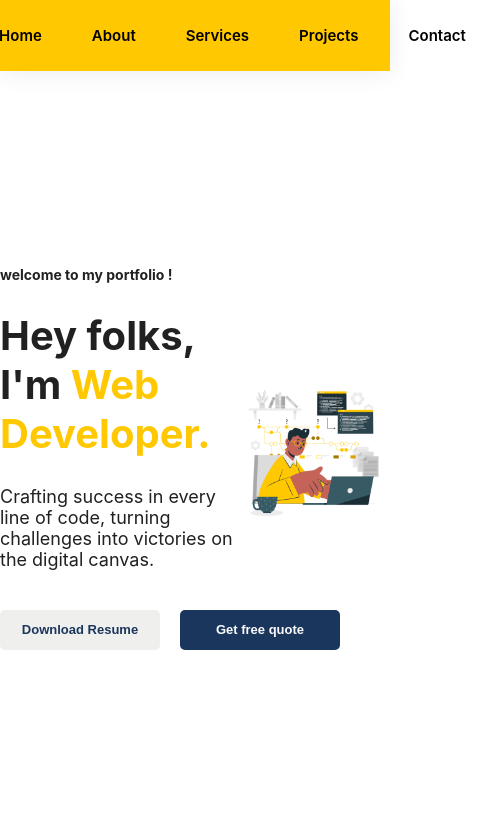
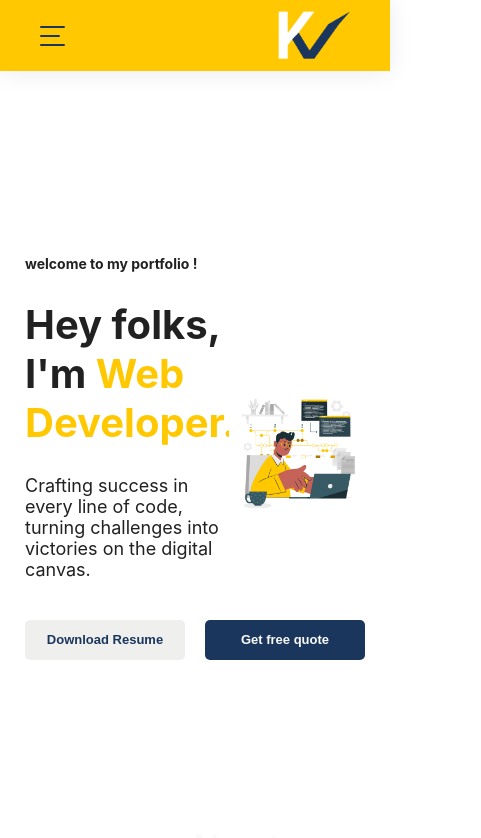
Before and after one commit to shrikrishna24/Portfolio, a React (Create React App) app: page / in a window 390 px wide. Shown: the top 838 px of the page, 481 px wide, since content can reach past the window. Built offline with nearby package versions, Linux system fonts and the light colour scheme; the HTML template or start-up script is replaced by a standard one.

Commit message:
navbar responsive

```diff
--- /dev/null
+++ b/src/components/hamburger/hamburger.css
@@ -0,0 +1,26 @@
+.hamburger{
+    display: none;
+}
+
+.bar{
+    height: 2px;
+    width: 25px;
+    background: var(--dark-primary);
+    margin: 7px 0;
+    border-radius: 10px;
+}
+
+.hamburger .bar:nth-child(2){
+    width: 20px;
+}
+
+
+@media screen and (max-width: 825px){
+    .hamburger{
+        display:inline-block;
+        width: 30px;
+        cursor: pointer;
+        padding: 17px 0;
+        transition: all 0.5s linear;
+    }
+}
--- /dev/null
+++ b/src/components/hamburger/hamburger.js
@@ -0,0 +1,25 @@
+import React from 'react';
+import './hamburger.css';
+
+export default function Hamburger(props) {
+  const { Click, open } = props;
+  return (
+    <div className="hamburger" onClick={Click}>
+      <div
+        className="bar"
+        style={{ transform: open ? 'rotate(45deg)' : 'rotate(0)' }}
+      ></div>
+      <div
+        className="bar"
+        style={{
+          transform: open ? 'translateX(200%)' : 'translateX(0)',
+          opacity: open ? 0 : 1,
+        }}
+      ></div>
+      <div
+        className="bar"
+        style={{ transform: open ? 'rotate(-45deg)' : 'rotate(0)' }}
+      ></div>
+    </div>
+  );
+}
--- a/src/components/navbar/navbar.css
+++ b/src/components/navbar/navbar.css
@@ -8,9 +8,8 @@ nav{
     top: 0;
     height: 71px;
     z-index: 9;
+    padding: 0 40px;
 }
-
-
 
 .nav-content{
     width: 69rem;
@@ -44,3 +43,44 @@ nav{
     color: var(--white);
     border-radius: var(--radius);
 }
+
+@media screen and (max-width:800px) {
+
+
+    .nav-content{
+        z-index: 9;
+        flex-direction: row-reverse;
+    }
+
+    .nav-content ul{
+        z-index: -100;
+        flex-direction: column;
+        align-items: center;
+        text-align: center;
+        position: absolute;
+        top: 100%;
+        left: 0;
+        background-color: var(--dark-primary);
+        color: var(--white);
+        transition: transform 0.3s ease; /* Add a smooth transition */
+        width: 100%;
+        padding: 40px 0;
+        gap: 40px;
+    }
+
+    .nav_menu_open {
+        transform: translateX(-100%);
+    }
+
+    .nav_menu_close {
+    transform: translateX(0);
+    }
+
+}
+
+@media screen and (max-width:600px) {
+    .nav-content ul{
+        padding: 35px 0;
+        gap: 35px;
+    }
+}
--- a/src/components/navbar/navbar.js
+++ b/src/components/navbar/navbar.js
@@ -1,8 +1,11 @@
-import React from 'react'
+import React,{useState} from 'react'
 import './navbar.css';
 import { Link } from 'react-scroll';
+import Hamburger from '../hamburger/hamburger'
 
 export default function Navbar() {
+    const [isClicked, setIsClicked] = useState(false);
+    const [isBurgerClicked, setIsBurgerClicked] = useState(false);
 
     const menuItems = [
         {
@@ -27,6 +30,14 @@ export default function Navbar() {
         },
     ];
 
+    const hideNavbar =()=>{
+        setIsBurgerClicked(false);
+    }
+
+    const showNavbar =()=>{
+        setIsBurgerClicked(true);
+    }
+
     return (
         <nav>
             <div className='nav-content'>
@@ -34,11 +45,11 @@ export default function Navbar() {
                     <img src={require('../../assests/navbar/logo.png')} height={'80px'} width={'75px'} alt="" />
                 </div>
                 <div>
-                    <ul>
+                    <ul className={isBurgerClicked ? "nav_menu_close " : "nav_menu_open"}>
                         {menuItems.map((item) => {
                             return (
                                 <li>
-                                    <Link to={item.url} smooth={true} duration={500} offset={-70} className='active-link'>
+                                    <Link onClick={hideNavbar} to={item.url} smooth={true} duration={500} offset={-70} className='active-link'>
                                         {item.title}
                                     </Link>
                                 </li>
@@ -46,7 +57,9 @@ export default function Navbar() {
                         })}
                     </ul>
                 </div>
+            <Hamburger Click={isBurgerClicked ? hideNavbar : showNavbar} open={isBurgerClicked} />
             </div>
+
         </nav>
     )
 }
--- a/src/content/content.css
+++ b/src/content/content.css
@@ -2,6 +2,7 @@
     height: calc(100vh - 71px);
     display: flex;
     justify-content: center;
+    padding: 0 40px;
   }
 
 .container > div > section{
```
